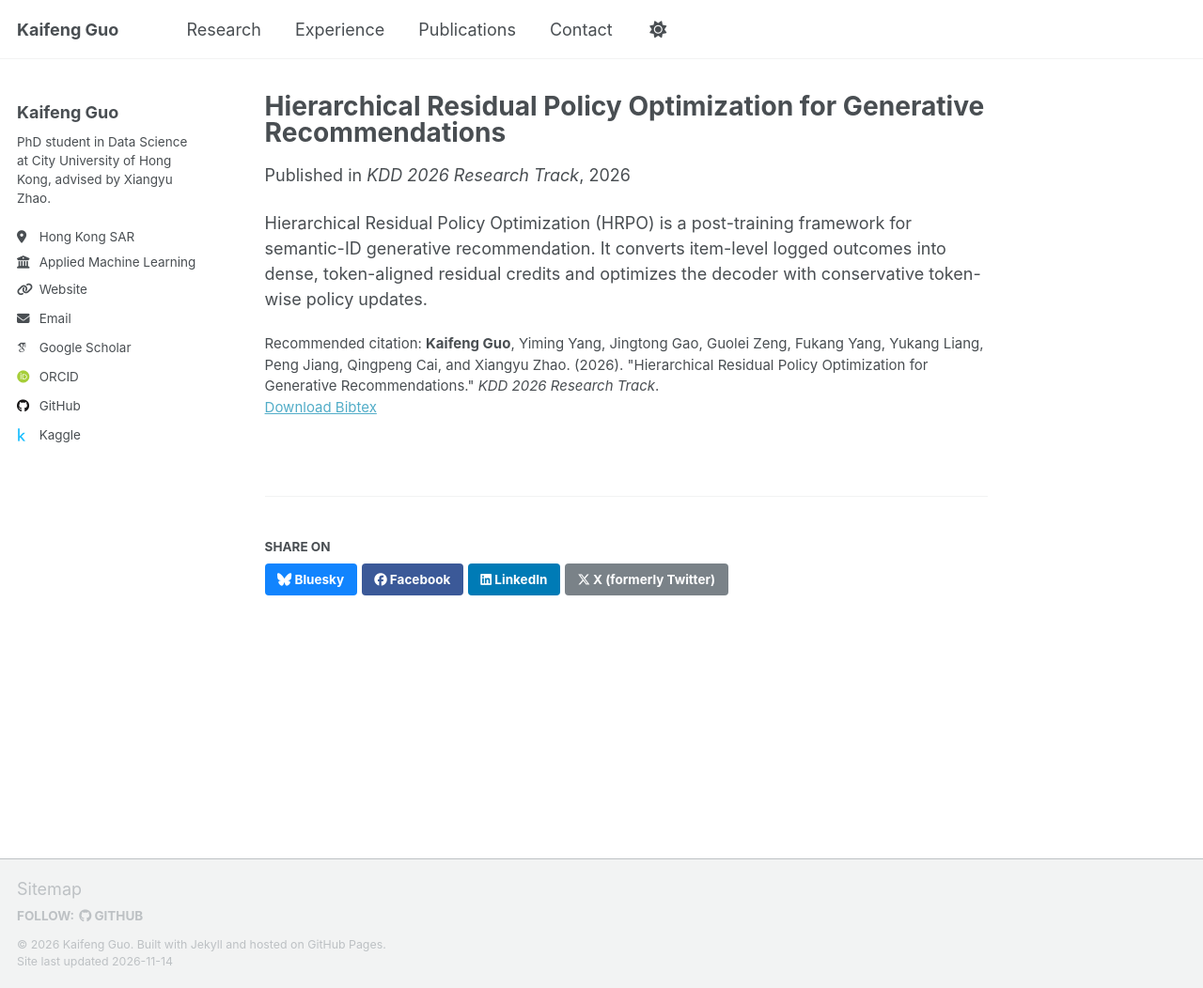
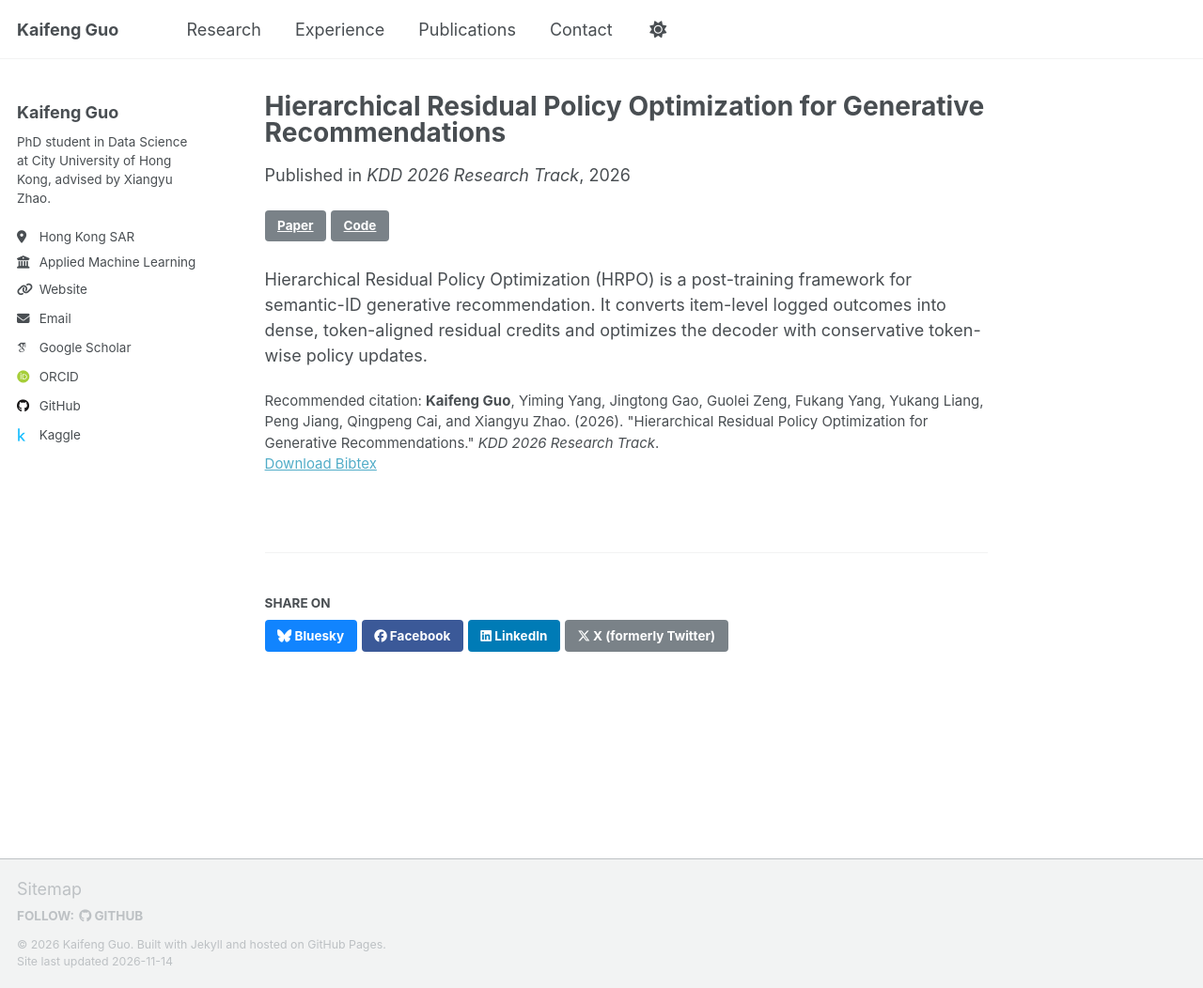
Before and after one commit to kaifengGuo/kaifengguo.github.io, a Jekyll site: the page built from _publications/2026-05-16-hrpo-kdd2026.md, in a window 1280 px wide and 1052 px high. Shown: the whole window at 94% size. Built offline with Jekyll 4.4.1, drawn with Linux system fonts in a browser that asks for light colours; some web fonts are replaced; a script that is not in the unit is left out.

Commit message:
Add Paper and Code buttons to HRPO publication page

```diff
--- a/_publications/2026-05-16-hrpo-kdd2026.md
+++ b/_publications/2026-05-16-hrpo-kdd2026.md
@@ -10,4 +10,9 @@
 citation: "<strong>Kaifeng Guo</strong>, Yiming Yang, Jingtong Gao, Guolei Zeng, Fukang Yang, Yukang Liang, Peng Jiang, Qingpeng Cai, and Xiangyu Zhao. (2026). \"Hierarchical Residual Policy Optimization for Generative Recommendations.\" <i>KDD 2026 Research Track</i>."
 ---
 
+<p>
+  <a class="btn" href="https://arxiv.org/abs/2608.00750">Paper</a>
+  <a class="btn" href="https://github.com/Applied-Machine-Learning-Lab/KDD2026-HRPO">Code</a>
+</p>
+
 Hierarchical Residual Policy Optimization (HRPO) is a post-training framework for semantic-ID generative recommendation. It converts item-level logged outcomes into dense, token-aligned residual credits and optimizes the decoder with conservative token-wise policy updates.
```
